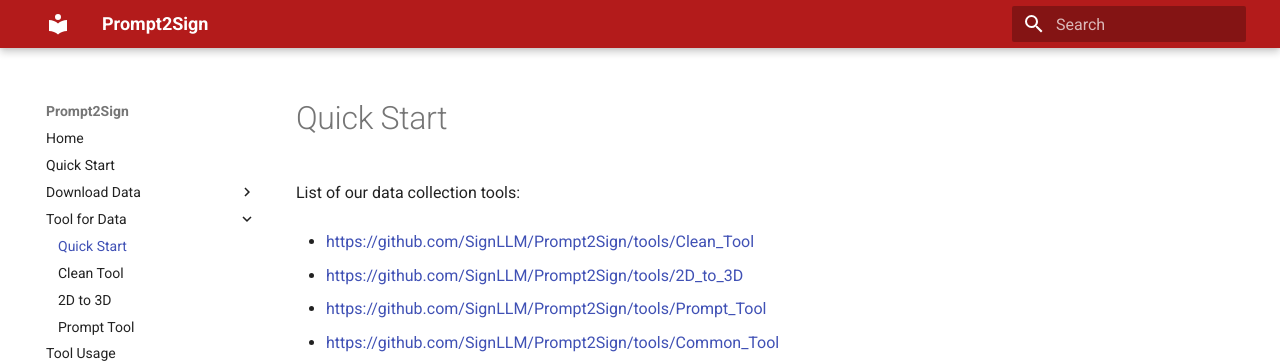
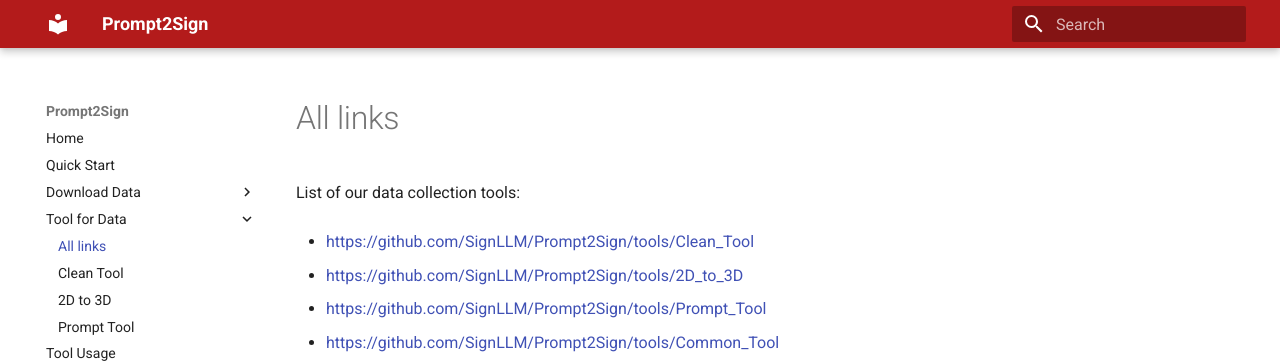
Before and after one commit to SignLLM/Prompt2Sign, an MkDocs documentation site: the page built from docs/tool4data/tools_list.md, in a window 1280 px wide. Shown: the top 363 px of the page. Built offline with MkDocs 1.6.1 and Material for MkDocs 9.7.7, drawn with Linux system fonts in a browser that asks for light colours.

Commit message:
update trick

```diff
--- a/mkdocs.yml
+++ b/mkdocs.yml
@@ -6,7 +6,7 @@ nav:
     - Home: index.md
     - Quick Start: quickStart.md
     - Download Data:
-        - Quick Start: download/downloadData.md
+        - All links: download/downloadData.md
         - ASL Part: download/ASL.md
         - GSL Part: download/GSL.md
         - DSGS Part: download/DSGS.md
@@ -16,7 +16,7 @@ nav:
         - KSL Part: download/KSL.md
         - TSL Part: download/TSL.md
     - Tool for Data:
-        - Quick Start: tool4data/tools_list.md
+        - All links: tool4data/tools_list.md
         - Clean Tool: tool4data/cleanTool.md
         - 2D to 3D: tool4data/2Dto3D.md
         - Prompt Tool: tool4data/promptTool.md
```
Also changed, not shown: docs/contactUs.md (+1 -1 lines).
